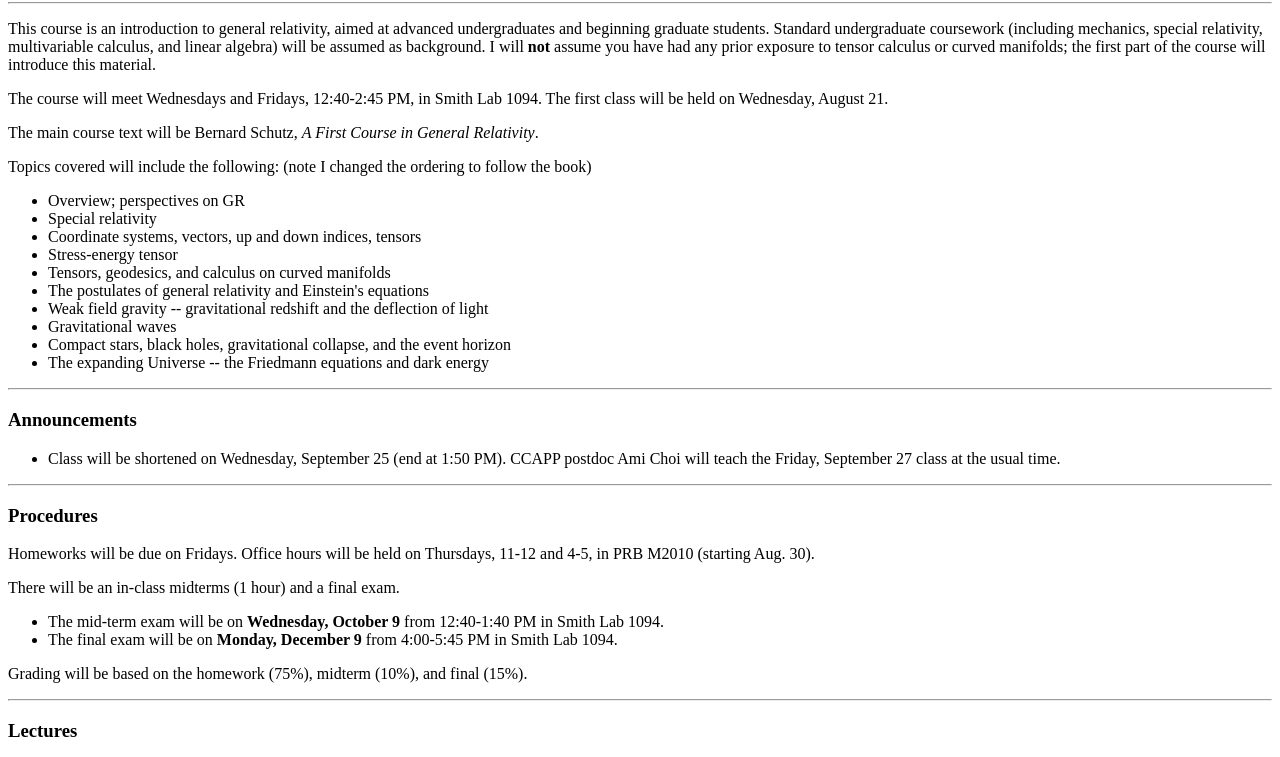
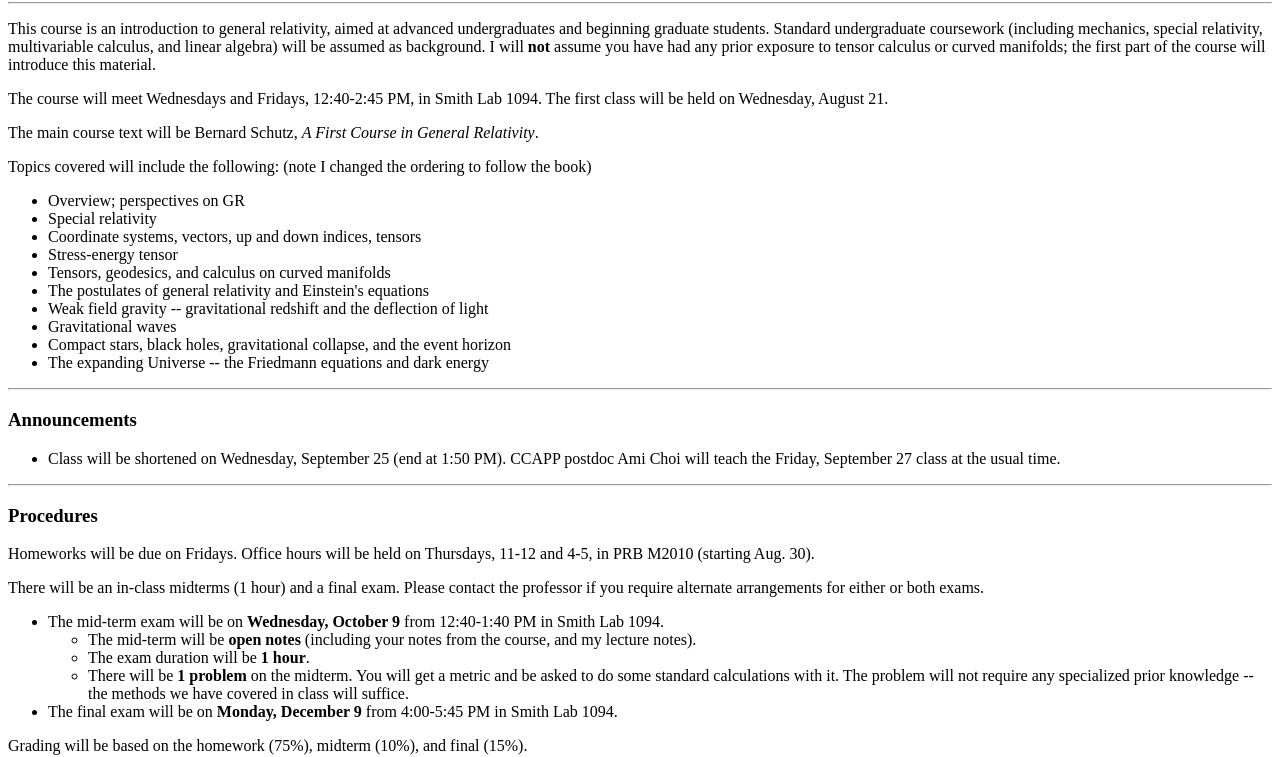
Before and after one commit to hirata10/hirata10.github.io, a plain HTML site: page ph6820/index.html in a window 1280 px wide. Shown: the part 64-821 px from the top of the page. Drawn offline with Linux system fonts and the light colour scheme.

Commit message:
+midterm info

```diff
--- a/ph6820/index.html
+++ b/ph6820/index.html
@@ -40,9 +40,14 @@
 
 <P>Homeworks will be due on Fridays. Office hours will be held on Thursdays, 11-12 and 4-5, in PRB M2010 (starting Aug. 30).
 
-<P>There will be an in-class midterms (1 hour) and a final exam.
+<P>There will be an in-class midterms (1 hour) and a final exam. Please contact the professor if you require alternate arrangements for either or both exams.
 <UL>
 <LI>The mid-term exam will be on <B>Wednesday, October 9</B> from 12:40-1:40 PM in Smith Lab 1094.
+<UL>
+<LI>The mid-term will be <B>open notes</B> (including your notes from the course, and my lecture notes).
+<LI>The exam duration will be <B>1 hour</B>.
+<LI>There will be <B>1 problem</B> on the midterm. You will get a metric and be asked to do some standard calculations with it. The problem will not require any specialized prior knowledge -- the methods we have covered in class will suffice.
+</UL>
 <LI>The final exam will be on <B>Monday, December 9</B> from 4:00-5:45 PM in Smith Lab 1094.
 </UL>
 <P>Grading will be based on the homework (75%), midterm (10%), and final (15%).
```
